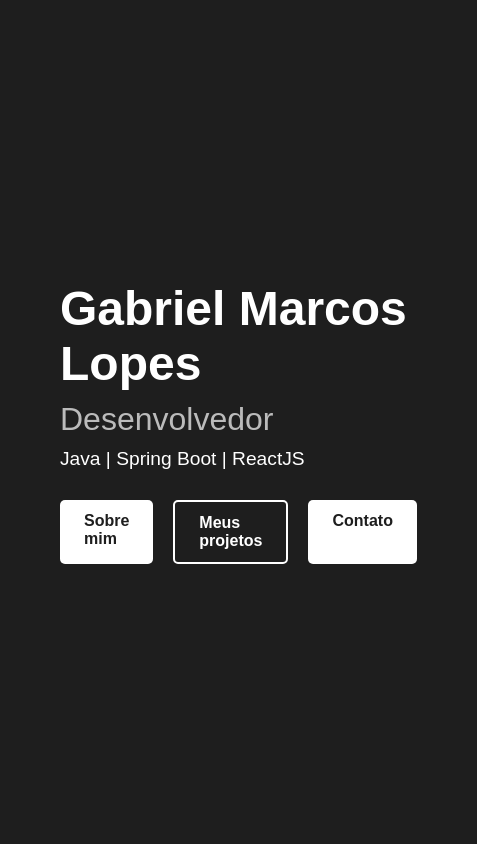
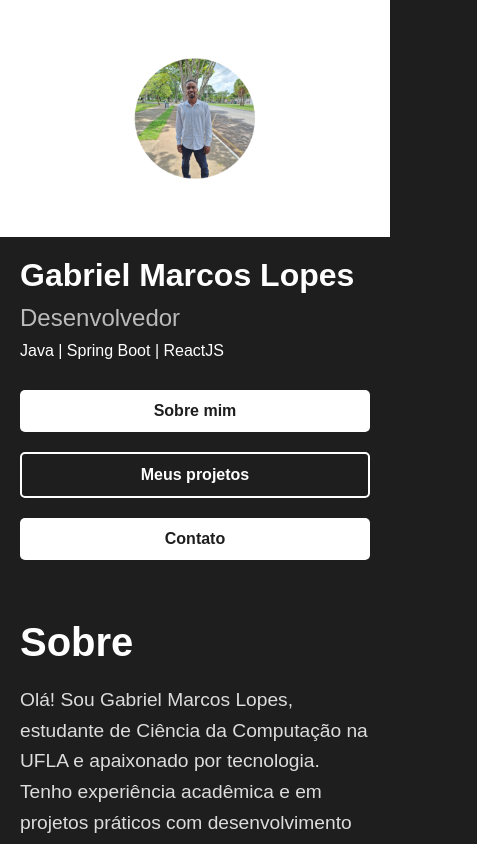
Before and after one commit to Gabrielmarcs/meu-portfolio, a plain HTML site: page index.html in a window 390 px wide. Shown: the top 844 px of the page, 477 px wide, since content can reach past the window. Drawn offline with Linux system fonts and the light colour scheme.

Commit message:
tornando responsivo

```diff
--- a/style.css
+++ b/style.css
@@ -137,3 +137,61 @@
 footer{
     text-align: center;
 }
+
+
+@media (max-width: 768px) {
+  .home {
+    flex-direction: column;
+    height: auto;
+  }
+
+  .home .left,
+  .home .right {
+    flex: none;
+    width: 100%;
+    height: auto;
+    padding: 20px;
+  }
+
+  .home .right h1 {
+    font-size: 2rem;
+  }
+
+  .home .right h2 {
+    font-size: 1.5rem;
+  }
+
+  .home .right p {
+    font-size: 1rem;
+  }
+
+  .buttons {
+    flex-direction: column;
+    align-items: flex-start;
+  }
+
+  .btn {
+    width: 100%;
+    text-align: center;
+  }
+
+  section {
+    padding: 40px 20px;
+  }
+
+  .projetos {
+    display: flex;
+    flex-direction: column;
+    gap: 20px;
+  }
+
+  .card {
+    padding: 20px;
+    background-color: #2a2a2a;
+    border-radius: 8px;
+  }
+
+  footer {
+    padding: 20px;
+  }
+}
```
